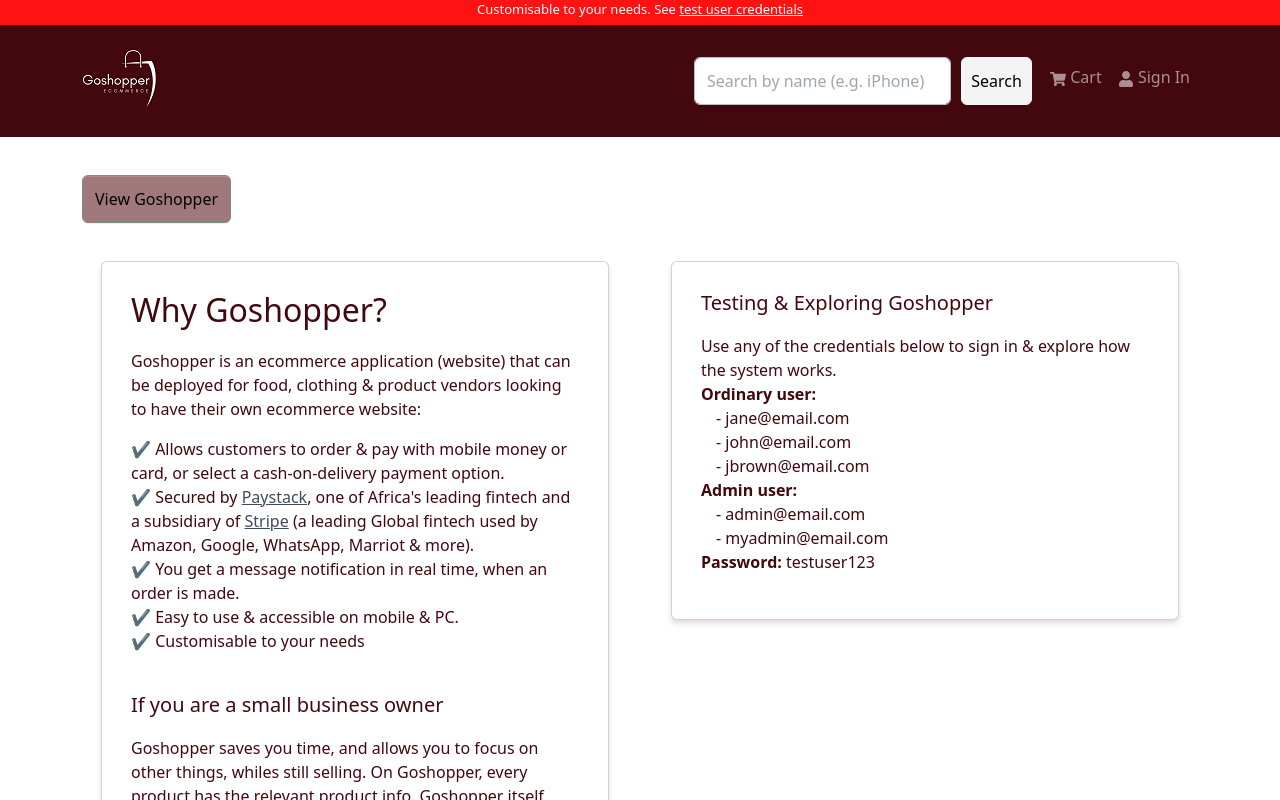
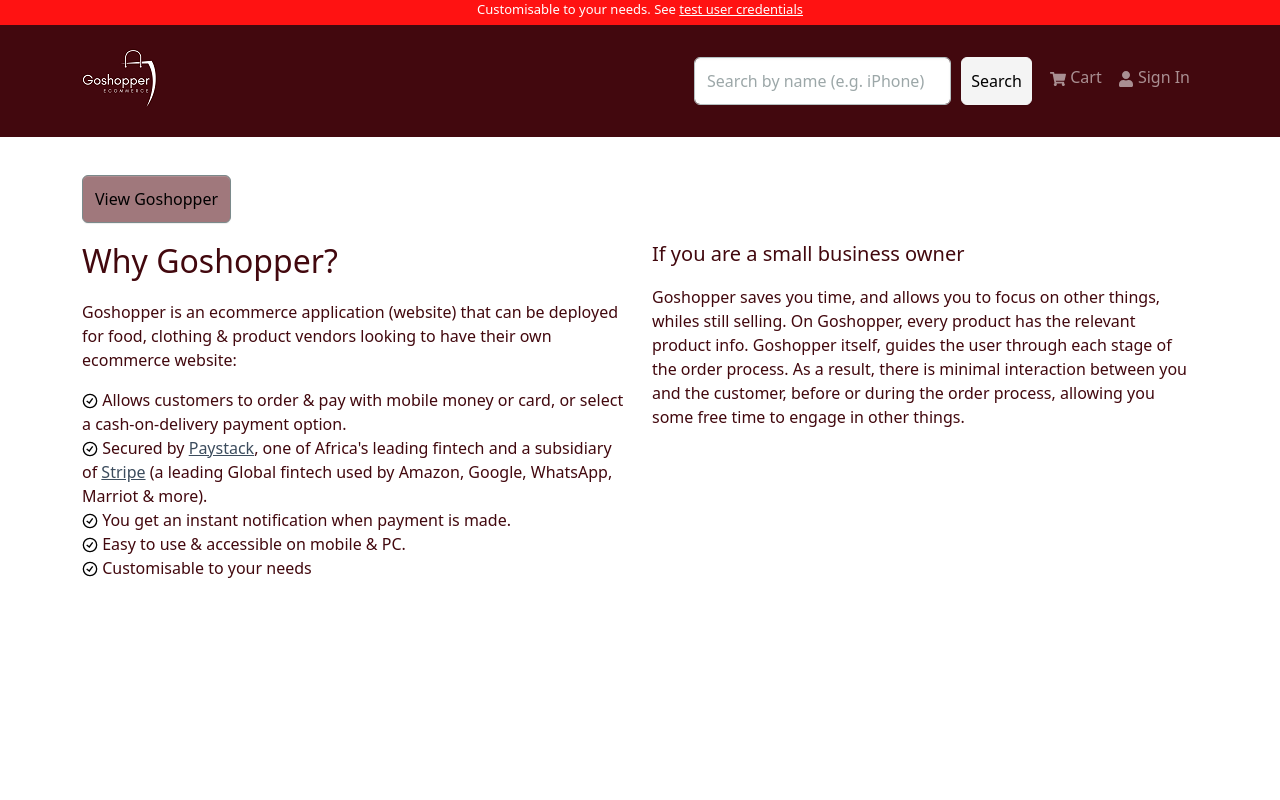
Before and after one commit to official-personal-account/GoShopper_v2, a React (Create React App) app in the folder frontend/: page /info in a window 1280 px wide. Shown: the top 800 px of the page. Built offline with nearby package versions, Linux system fonts and the light colour scheme.

Commit message:
updates made

```diff
--- a/frontend/src/screens/InfoScreen.jsx
+++ b/frontend/src/screens/InfoScreen.jsx
@@ -1,5 +1,6 @@
 import { Link } from "react-router-dom";
 import { Button, Row, Col, Card } from "react-bootstrap";
+import { GrStatusGood } from "react-icons/gr";
 
 const InfoScreen = () => {
   return (
@@ -8,22 +9,21 @@
         View Goshopper
       </Link>
       <Row>
-        <Col md={6}>
-          <Card className="p-4 m-3">
+        <Col>
           <h2>Why Goshopper?</h2>
           <p>
-              Goshopper is an ecommerce application (website) that can be
-              deployed for food, clothing & product vendors looking to have
-              their own ecommerce website:
+            Goshopper is an ecommerce application (website) that can be deployed
+            for food, clothing & product vendors looking to have their own
+            ecommerce website:
           </p>
           <p>
             <span style={{}}>
-                <strong>✔</strong> Allows customers to order & pay with mobile
-                money or card, or select a cash-on-delivery payment option.
+              <GrStatusGood /> Allows customers to order & pay with mobile money
+              or card, or select a cash-on-delivery payment option.
             </span>
             <br />
             <span style={{}}>
-                <strong>✔</strong> Secured by{" "}
+              <GrStatusGood /> Secured by{" "}
               <a href="https://paystack.com" target="__blank">
                 Paystack
               </a>
@@ -36,20 +36,22 @@
             </span>
             <br />
             <span style={{}}>
-                <strong>✔</strong> You get a message notification in real time,
-                when an order is made.
+              <GrStatusGood /> You get an instant notification when payment is
+              made.
             </span>
             <br />
             <span style={{}}>
-                <strong>✔</strong> Easy to use & accessible on mobile & PC.
+              <GrStatusGood /> Easy to use & accessible on mobile & PC.
             </span>
             <br />
             <span style={{}}>
-                <strong>✔</strong> Customisable to your needs
+              <GrStatusGood /> Customisable to your needs
             </span>
           </p>
 
           <br />
+        </Col>
+        <Col>
           <h5>If you are a small business owner</h5>
           <p>
             Goshopper saves you time, and allows you to focus on other things,
@@ -59,74 +61,7 @@
             between you and the customer, before or during the order process,
             allowing you some free time to engage in other things.
           </p>
-          </Card>
         </Col>
-        <Col md={6}>
-          <Card className="p-4 m-3">
-            <h5>Testing & Exploring Goshopper</h5>
-            <p>
-              Use any of the credentials below to sign in & explore how the
-              system works.
-              <br />
-              <strong>Ordinary user:</strong>
-              <br />
-              <span style={{ marginLeft: "15px" }}>- jane@email.com</span>{" "}
-              <br />{" "}
-              <span style={{ marginLeft: "15px" }}> - john@email.com</span>
-              <br />
-              <span style={{ marginLeft: "15px" }}>
-                {" "}
-                - jbrown@email.com
-              </span>{" "}
-              <br />
-              <strong>Admin user:</strong>
-              <br />
-              <span style={{ marginLeft: "15px" }}>- admin@email.com</span>{" "}
-              <br />{" "}
-              <span style={{ marginLeft: "15px" }}> - myadmin@email.com</span>
-              <br />
-              <strong>Password: </strong>testuser123
-              <br />
-            </p>
-          </Card>
-        </Col>
-
-        {/* <Col md={6}>
-          <Card className="p-4 m-3">
-            <h2>Price (GHS)</h2>
-            <p>
-              Contact: <strong>+233-20-3401-562</strong>
-            </p>
-
-            <p>
-              <strong>Bonus:</strong>
-              <br />
-              <span style={{}}>- Free domain name</span>
-              <br />
-              <span style={{}}>
-                - One month free digital marketing service, to help drive
-                traffic from across the web to your ecommerce website. See{" "}
-                <a href="https://innosoltechgh.com/pricing" target="__blank">
-                  digital marketing rates
-                </a>
-                . See some digital marketing video demos on how traffic is
-                driven to your website:
-              </span>
-              <br />
-              <span style={{ marginLeft: "15px" }}>
-                <a href="https://www.facebook.com/www.innosoltechnologies.com.gh/videos/503106595999036/?mibextid=a5VnDUpeP1iQ3q3p">
-                  Video demo 1
-                </a>
-              </span>
-              <br />
-              <span style={{ marginLeft: "15px" }}>
-                <a href="https://drive.google.com/file/d/1AGgxAPEo4-ep1u9mofcJBwAJLxRo9goo/view?usp=drivesdk">
-                  Video demo 2
-                </a>
-              </span>
-            </p>
-          </Card>
-        </Col> */}
       </Row>
     </>
   );
--- a/frontend/src/screens/LoginScreen.jsx
+++ b/frontend/src/screens/LoginScreen.jsx
@@ -76,22 +76,32 @@
         <Col>
           New Customer?{" "}
           <Link to={redirect ? `/register?redirect=${redirect}` : "/register"}>
-            Register Here
+            Register
           </Link>
         </Col>
+        <Col style={{ textAlign: "right" }}>
+          <Link to="/order-on-whatsapp">Continue on WhatsApp</Link>
+        </Col>
       </Row>
+
       <hr />
+
       <Row className="pt-3">
-        <p
-          style={{
-            fontSize: "small",
-            fontWeight: "bold",
-            letterSpacing: "1px",
-            textTransform: "uppercase",
-          }}
-        >
-          Or you can <Link to="/order-on-whatsapp">Order on WhatsApp</Link>
-        </p>
+        <Col>
+          <p>
+            <strong>Customer: </strong>john@email.com
+          </p>
+        </Col>
+        <Col>
+          <p>
+            <strong>Admin: </strong>admin@email.com
+          </p>
+        </Col>
+        <Col>
+          <p>
+            <strong>Password: </strong>testuser123
+          </p>
+        </Col>
       </Row>
     </FormContainer>
   );
--- a/frontend/src/screens/OrderOnWhatsAppScreen.jsx
+++ b/frontend/src/screens/OrderOnWhatsAppScreen.jsx
@@ -5,8 +5,7 @@
     <div>
       <h2>How to order on WhatsApp</h2>
       <p style={{}}>
-        <strong>1.</strong> Take a picture of the item(s), ensuring that the
-        item name can be seen in the picture.
+        <strong>1.</strong> Take a picture of the item(s).
       </p>
       <p style={{}}>
         <strong>2. </strong>
@@ -14,7 +13,7 @@
         <a href="http://wa.me/233203401562" target="__blank">
           order on WhatsApp
         </a>{" "}
-        to complete your order.
+        and send it to us.
       </p>
     </div>
   );
```
Lines whose indentation alone changed are shown as unchanged.
